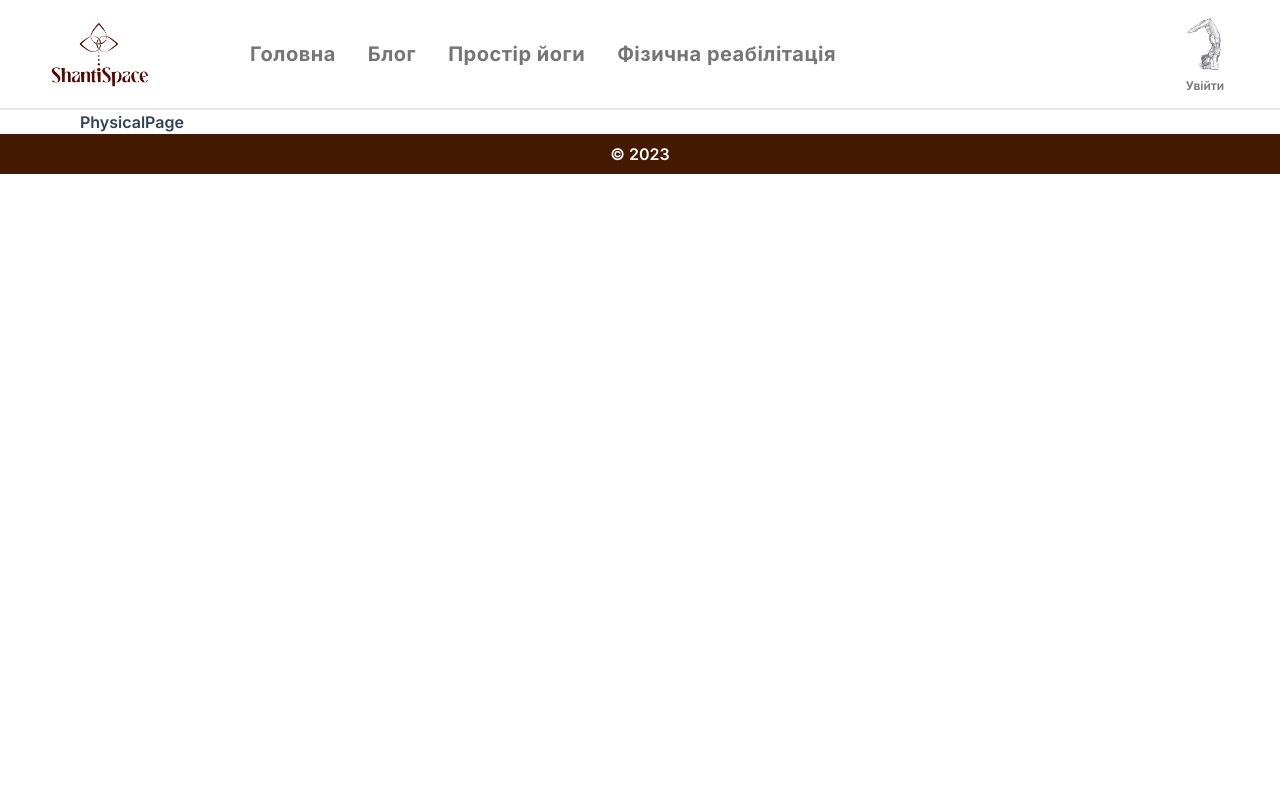
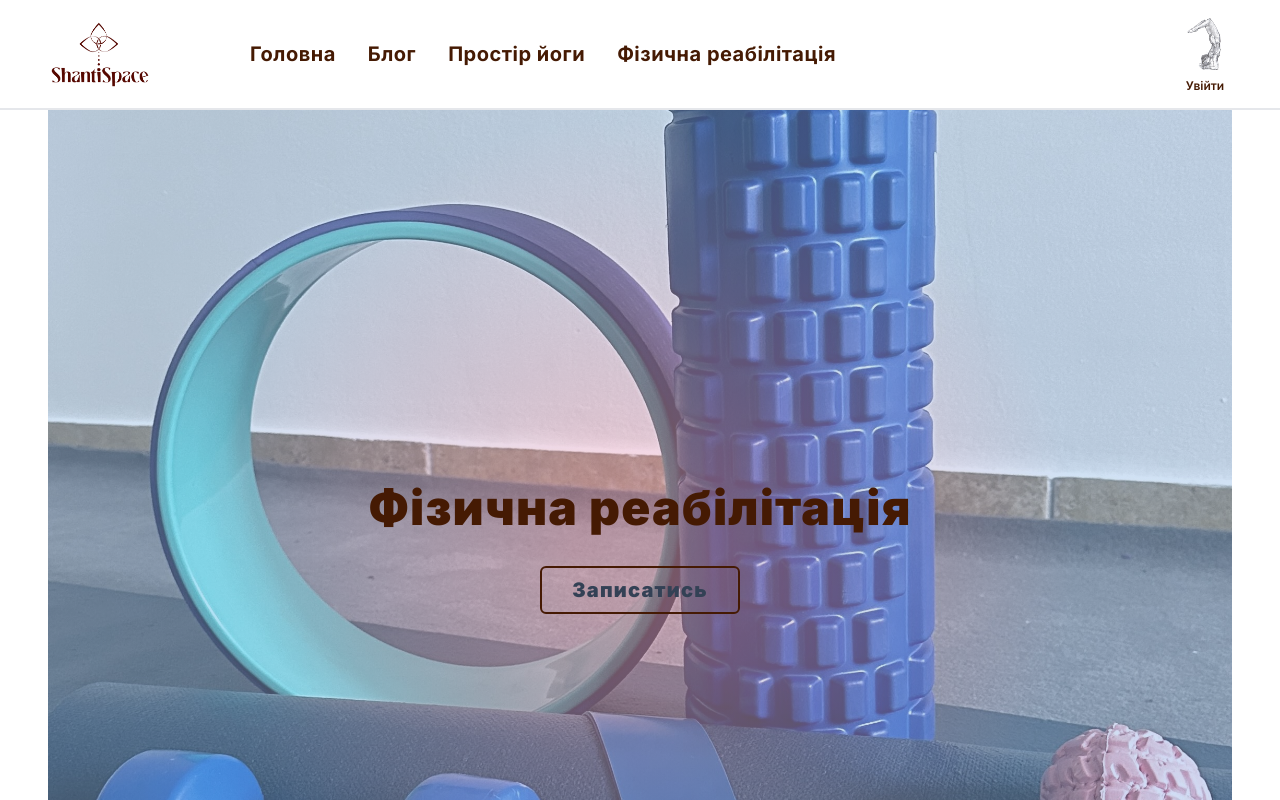
Before and after one commit to Tetyanka-T/shantispace, a Next.js app: page /physical-therapy in a window 1280 px wide. Shown: the top 800 px of the page. Built offline with nearby package versions, Linux system fonts and the light colour scheme; no server answers; what pusher would draw is missing.

Commit message:
fix hero

```diff
--- a/app/LFK/page.tsx
+++ /dev/null
@@ -1,8 +0,0 @@
-
-const LFKPage = () => {
-  return (
-    <div>LFKPage</div>
-  )
-}
-
-export default LFKPage
--- a/app/page.tsx
+++ b/app/page.tsx
@@ -5,7 +5,7 @@ import s from "@/app/styles/common.module.css"
 export default function Home() {
 
   return (
-    <section className="h-full -mx-[10px]">
+    <section className="h-full -mx-[8px]">
            <div className={s.home_hero}>
               <div className="text-center leading-7 text-2xl font-black tracking-wider">
                 <h1 className="text-2xl font-bold leading-5 md:text-[36px] lg:text-[40px] 2xl:text-[45px]">Простір здоров&apos;я</h1>
--- a/app/physical-therapy/page.tsx
+++ b/app/physical-therapy/page.tsx
@@ -1,7 +1,19 @@
+import s from "@/app/styles/common.module.css"
+import Link from "next/link"
 
 const PhysicalPage = () => {
   return (
-    <div>PhysicalPage</div>
+    <section className="h-full -mx-[8px]">
+    <div className={s.physical_hero}>
+    <div className="text-center leading-7 text-2xl font-black tracking-wider">
+            <h1 className="text-3xl text-amber-950 md:text-[36px] lg:text-[48px]">Фізична реабілітація</h1>
+            <Link href="tel:+380977339045" className="block w-[150px] rounded-md border-2 p-2 text-center text-lg border-amber-950 mx-auto mt-[20px] lg:w-[200px] lg:text-xl xl:mt-[40px]">Записатись</Link>
+          </div>
+    </div>
+
+
+
+</section>
   )
 }
 
--- a/app/styles/common.module.css
+++ b/app/styles/common.module.css
@@ -18,7 +18,8 @@
   background-repeat: no-repeat;
   background-position: center;
   background-size: cover;
-  padding: 140px 30px;
+  padding: 190px 30px;
+  margin-top: -130px;
 }
 .yoga_hero {
   background-image: radial-gradient(circle, rgba(238,174,202,0.4962359943977591) 9%, rgba(148,187,233,0.42620798319327735) 59%), url(../../public/hero_yoga.jpg);
@@ -27,7 +28,14 @@
   background-size: cover;
   padding: 140px 50px;
 }
+.physical_hero {
+  background-image: radial-gradient(circle, rgba(238,174,202,0.4962359943977591) 9%, rgba(148,187,233,0.42620798319327735) 59%), url(../../public/hero_therapy.jpg);
+  background-repeat: no-repeat;
+  background-position: center;
+  background-size: cover;
+  padding: 140px 50px;
 
+}
 .yoga_img_container img{
   margin: 0 auto;
   width: 100%;
@@ -51,9 +59,13 @@ height: auto;
   align-items: center;
   margin: 30px 20px;
 }
+
 @media screen and (min-width: 500px) {
 .home_hero {
-  padding: 200px 50px;
+  padding: 220px 50px;
+}
+.physical_hero {
+  padding: 240px 50px;
 }
  }
 @media screen and (min-width: 600px) {
@@ -72,13 +84,17 @@ height: auto;
       height: 350px;
     }
     .yoga_hero {
-      margin: 0 -20px;
+      margin: 0 -15px;
       padding: 200px 50px;
     }
     .home_hero {
-      padding: 300px 50px;
+      margin: -140px -16px 0 -16px;
+      padding: 320px 50px;
     }
-
+    .physical_hero {
+      margin: 0 -15px;
+      padding: 320px 50px;
+    }
    }
 
 
@@ -87,25 +103,39 @@ height: auto;
       height: 300px;
     }
     .yoga_hero{
-    margin: 0 -45px;
+      margin: 0 -24px;
       padding: 280px 50px;
     }
     .home_hero {
-    background-size: 1300px 1100px;
-    padding: 350px 90px;
+      margin: -140px -25px 0 -25px;
+      background-size: 2200px 1400px;
+      padding: 400px 90px;
+    }
+    .physical_hero {
+      margin: 0 -24px;
+      padding: 380px 50px;
     }
   }
+  @media screen and (min-width: 1300px) {
 
+    .home_hero {
+      margin: -140px -72px 0 -72px;
+
+    }
+
+  }
 
   @media screen and (min-width: 1500px) {
-
     .yoga_hero{
-      margin: 0 -60px;
       padding: 370px 50px;
     }
     .home_hero {
-      background-size: 1700px 1200px;
-      padding: 400px 90px;
+      margin: -130px -150px 0 -150px;
+      background-size: 2400px 1500px;
+      padding: 460px 90px;
     }
+    .physical_hero {
+      padding: 400px 50px;
 
     }
+   }
--- a/components/Admin/NavBar/NavBarAdminDescktop.tsx
+++ b/components/Admin/NavBar/NavBarAdminDescktop.tsx
@@ -19,7 +19,7 @@ const NavBarAdminDescktop = () => {
   return (
     <nav className="text-lg font-normal tracking-wide leading-6 ">
 
-        <ul className="flex items-center justify-center">
+        <ul className="flex items-center justify-center text-amber-950 text-xl">
             <li className="relative mr-10">
                 <div className="flex items-center">
                 <Link href="/blog-admin">Блог</Link>
--- a/components/NavBar/NavBar.jsx
+++ b/components/NavBar/NavBar.jsx
@@ -73,7 +73,7 @@ const NavBar = () => {
       )}
       {isNotAuth && (
         <nav className={s.visible}>
-          <ul className='flex justify-center items-center text-lg font-normal tracking-wide leading-6 lg:text-xl'>
+          <ul className='flex justify-center text-amber-950 items-center text-lg font-normal tracking-wide leading-6 lg:text-xl'>
             <li className='mr-8 hover:text-amber-950 font-bold hover:border-b-2 hover:border-amber-950'>
               <Link href='/'>Головна</Link>
             </li>
@@ -95,21 +95,21 @@ const NavBar = () => {
           <button>
             <Link href='/login'>
               <Image src='/scorpio.png' alt='' width={70} height={70} />
-              <span className='text-xs'>Увійти</span>
+              <span className='text-xs text-amber-950'>Увійти</span>
             </Link>
           </button>
         )}
 
         {isAuth && (
           <div className='flex justify-center items-center'>
-            <span className='mr-2 text-base font-medium'>
+            <span className='mr-2 text-base font-medium text-amber-950'>
               Привіт, {session?.user?.name}
             </span>
             <button onClick={() => signOut()}>
               <div>
                 <Image src='/twist.png' alt='асана' width={70} height={60} />
 
-                <span className='text-xs'>Вихід</span>
+                <span className='text-xs text-amber-950'>Вихід</span>
               </div>
             </button>
           </div>
--- a/components/User/NavBar/NavBarUserDesctop.tsx
+++ b/components/User/NavBar/NavBarUserDesctop.tsx
@@ -17,7 +17,7 @@ const NavBarUserDesctop = () => {
   return (
     <nav className="text-lg font-normal tracking-wide leading-6">
 
-        <ul className="flex items-center justify-center text-xl">
+        <ul className="flex items-center justify-center text-xl text-amber-950">
             <li className="mr-9 font-semibold hover:text-amber-950 hover:border-b-2 hover:border-amber-950" >
                 <Link href="/">Головна</Link>
             </li>
--- a/components/Yoga.tsx
+++ b/components/Yoga.tsx
@@ -6,7 +6,7 @@ import Link from "next/link"
 
 const Yoga = () => {
   return (
-    <section className="-mx-[10px]">
+    <section className="-mx-[8px]">
       <div className={s.yoga_hero}>
           <div className="text-center leading-7 text-2xl font-black tracking-wider">
             <h1 className="text-3xl md:text-[36px] lg:text-[48px]">Простір йоги</h1>
```
Also changed, not shown: public/hero_therapy.jpg (added). Lines whose indentation alone changed are shown as unchanged.
